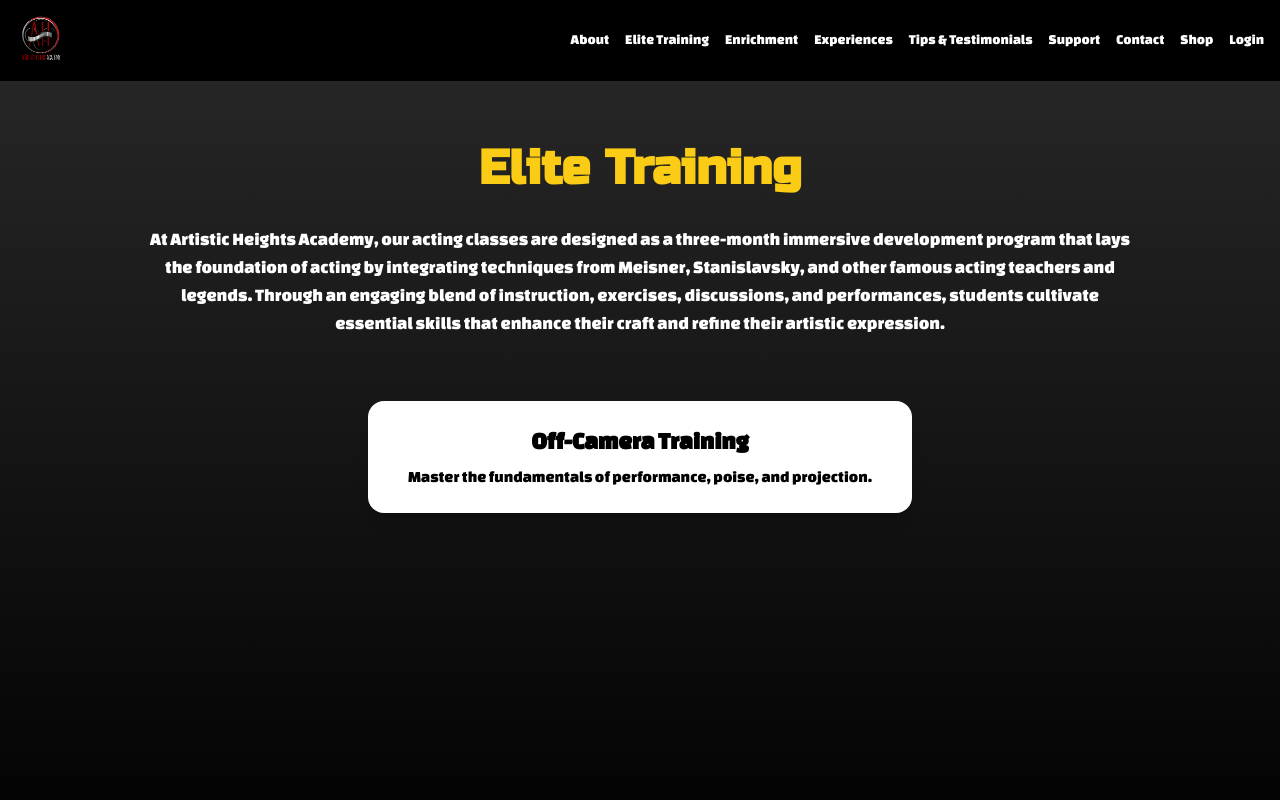
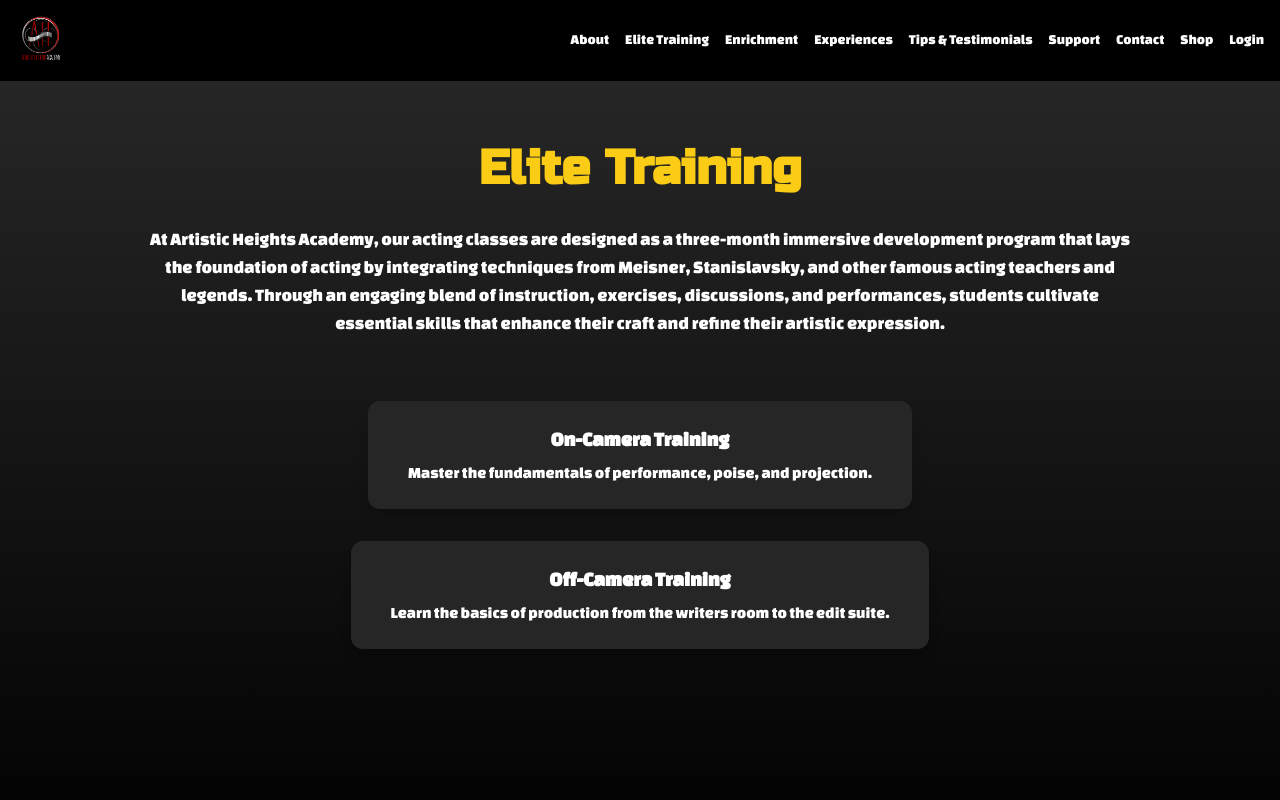
Before and after one commit to WHF-Post/aha-site-approval-v01, a Next.js app: page /elite-training in a window 1280 px wide. Shown: the top 800 px of the page. Built offline with nearby package versions, Linux system fonts and the light colour scheme.

Commit message:
Update Elite Training page: add Off-Camera Training popup

```diff
--- a/app/elite-training/page.tsx
+++ b/app/elite-training/page.tsx
@@ -3,6 +3,8 @@
 import { useState } from 'react';
 
 export default function Elite_Training() {
+    const [showComingSoon, setShowComingSoon] = useState(false);
+
     return (
         <div className="flex flex-col min-h-screen bg-gradient-to-b from-neutral-800 to-black">
             <main className="px-4 py-16 max-w-5xl mx-auto text-center flex-grow">
@@ -11,20 +13,44 @@
                     At Artistic Heights Academy, our acting classes are designed as a three-month immersive development program that lays the foundation of acting by integrating techniques from Meisner, Stanislavsky, and other famous acting teachers and legends. Through an engaging blend of instruction, exercises, discussions, and performances, students cultivate essential skills that enhance their craft and refine their artistic expression.
                 </p>
 
-				{/* Centered Off-Camera Training Button */}
-				<div className="flex justify-center mt-16">
+                <div className="flex justify-center mt-16 flex-col items-center gap-8">
                     <a
                         href="https://forms.fillout.com/t/oFkCqDRBKxus"
                         target="_blank"
                         rel="noopener noreferrer"
-						className="flex flex-col items-center px-10 py-6 bg-white text-black font-bold rounded-2xl shadow-lg hover:bg-yellow-500 transition text-2xl"
+                        className="flex flex-col items-center px-10 py-6 bg-neutral-800 text-white font-bold rounded-xl shadow-lg hover:bg-yellow-500 transition text-xl"
                     >
-						Off-Camera Training
+                        On-Camera Training
                         <span className="text-base font-normal mt-2">
                             Master the fundamentals of performance, poise, and projection.
                         </span>
                     </a>
+                    <button
+                        type="button"
+                        className="flex flex-col items-center px-10 py-6 bg-neutral-800 text-white font-bold rounded-xl shadow-lg hover:bg-yellow-500 transition text-xl"
+                        onClick={() => setShowComingSoon(true)}
+                    >
+                        Off-Camera Training
+                        <span className="text-base font-normal mt-2">
+                            Learn the basics of production from the writers room to the edit suite.
+                        </span>
+                    </button>
                 </div>
+
+                {showComingSoon && (
+                    <div className="fixed inset-0 bg-black bg-opacity-70 flex items-center justify-center z-50">
+                        <div className="bg-white text-black p-8 rounded-xl max-w-md text-center relative">
+                            <button
+                                onClick={() => setShowComingSoon(false)}
+                                className="absolute top-2 right-3 text-black text-xl hover:text-yellow-400"
+                            >
+                                &times;
+                            </button>
+                            <h2 className="text-2xl font-bold mb-4">Coming Soon</h2>
+                            <p className="mb-4">Off-Camera Training will be available soon.</p>
+                        </div>
+                    </div>
+                )}
             </main>
         </div>
     );
```
Lines whose indentation alone changed are shown as unchanged.
